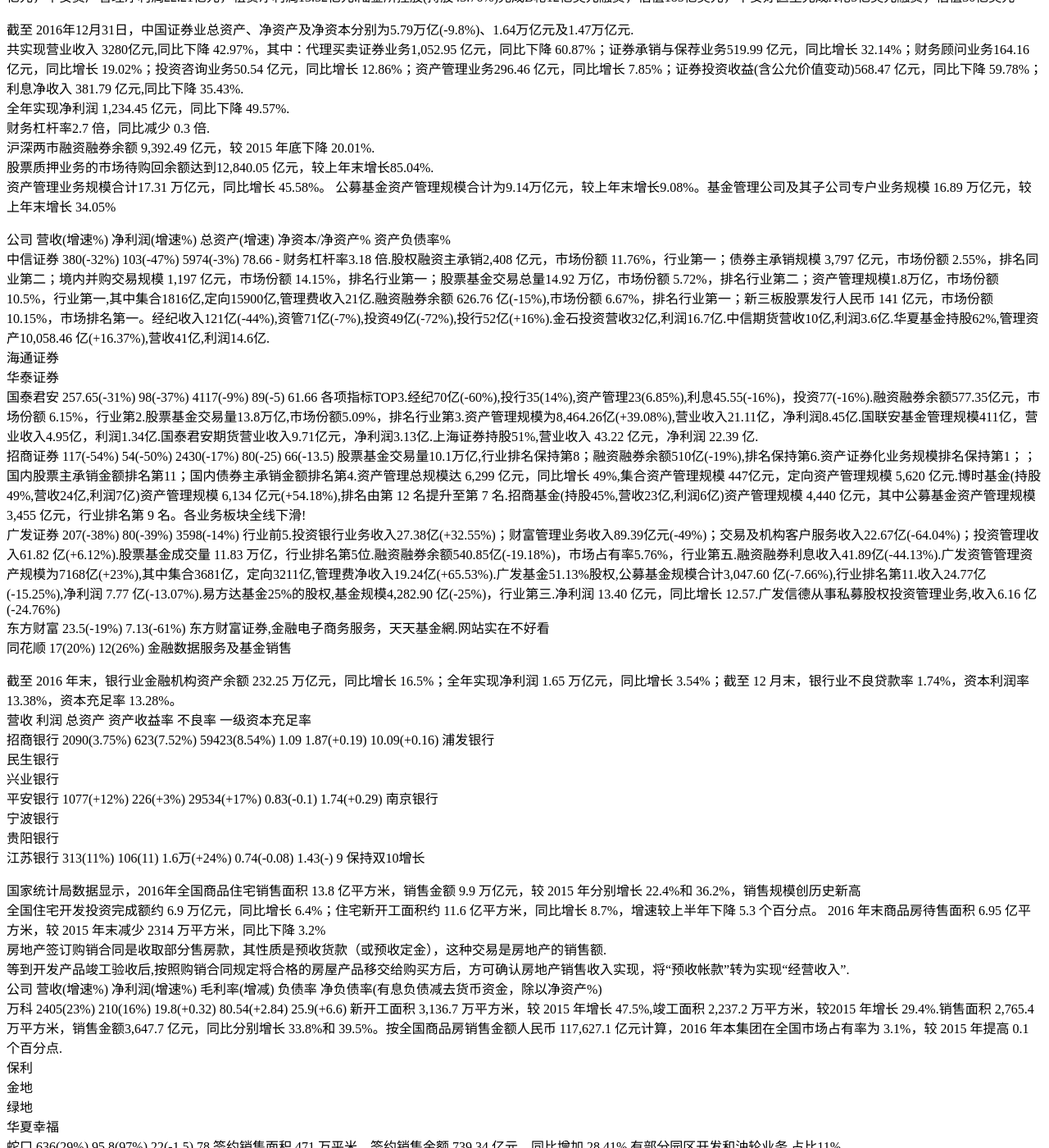
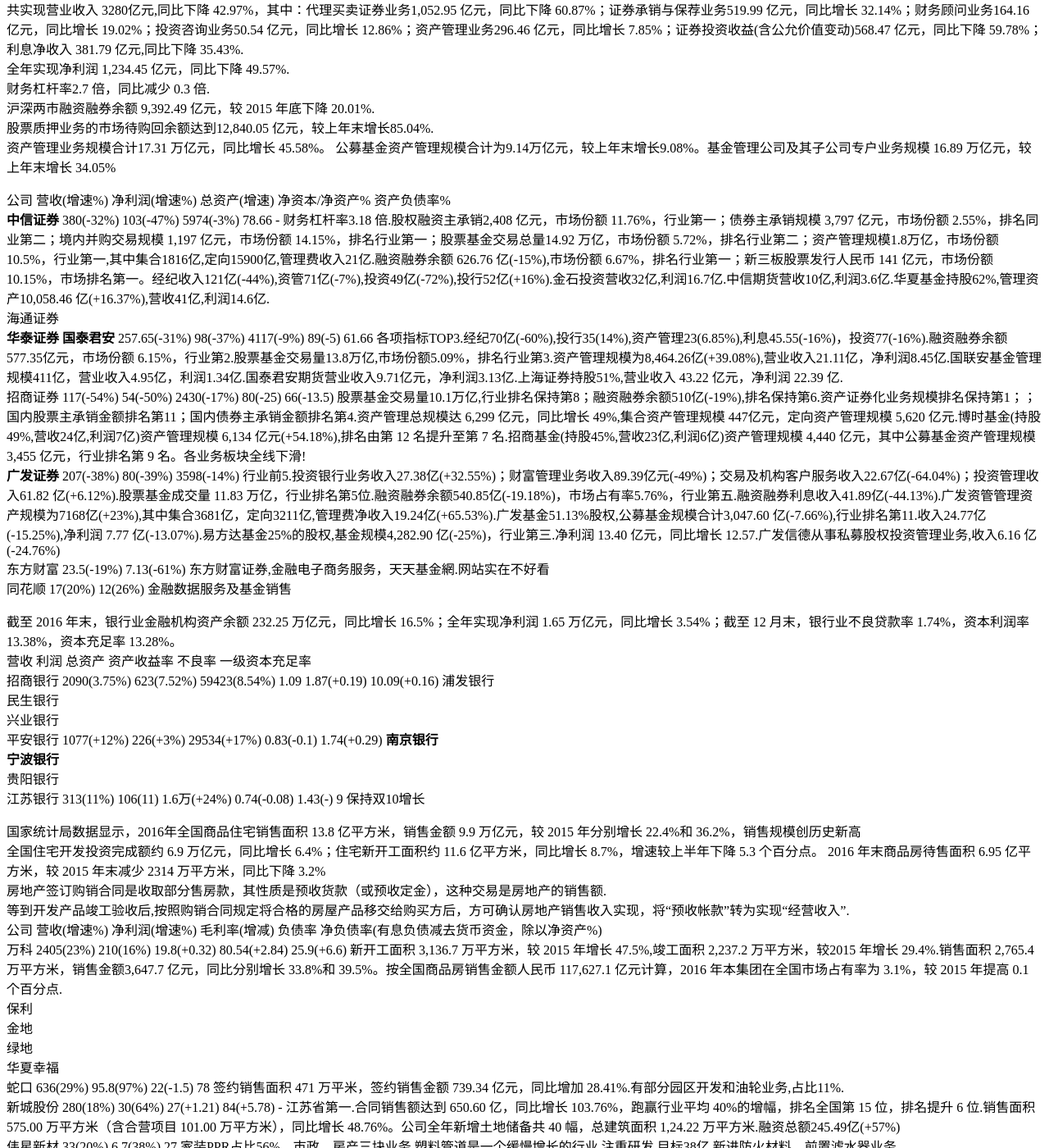
Before and after one commit to kingofhawks/kingofhawks.github.io, a Jekyll site: the page built from _posts/2017-02-20-重点上市公司2016年报汇总.md, in a window 1280 px wide and 1400 px high, scrolled down 3770 px. Shown: the whole window at 82% size. Built offline with Jekyll 4.4.1, drawn with Linux system fonts in a browser that asks for light colours; our own code applies the rules of GitHub Pages for plain Markdown files; Markdown is read by kramdown in place of the engine named in the settings; some of the changed text lies outside the part shown.

```diff
--- a/_posts/2017-02-20-重点上市公司2016年报汇总.md
+++ b/_posts/2017-02-20-重点上市公司2016年报汇总.md
@@ -136,12 +134,12 @@
 
 
 公司        营收(增速%)       净利润(增速%)      总资产(增速)   净资本/净资产%    资产负债率%
-中信证券    380(-32%)        103(-47%)          5974(-3%)     78.66              -            财务杠杆率3.18 倍.股权融资主承销2,408 亿元，市场份额 11.76%，行业第一；债券主承销规模 3,797 亿元，市场份额 2.55%，排名同业第二；境内并购交易规模 1,197 亿元，市场份额 14.15%，排名行业第一；股票基金交易总量14.92 万亿，市场份额 5.72%，排名行业第二；资产管理规模1.8万亿，市场份额 10.5%，行业第一,其中集合1816亿,定向15900亿,管理费收入21亿.融资融券余额 626.76 亿(-15%),市场份额 6.67%，排名行业第一；新三板股票发行人民币 141 亿元，市场份额 10.15%，市场排名第一。经纪收入121亿(-44%),资管71亿(-7%),投资49亿(-72%),投行52亿(+16%).金石投资营收32亿,利润16.7亿.中信期货营收10亿,利润3.6亿.华夏基金持股62%,管理资产10,058.46 亿(+16.37%),营收41亿,利润14.6亿.
+**中信证券** 380(-32%)        103(-47%)          5974(-3%)     78.66              -            财务杠杆率3.18 倍.股权融资主承销2,408 亿元，市场份额 11.76%，行业第一；债券主承销规模 3,797 亿元，市场份额 2.55%，排名同业第二；境内并购交易规模 1,197 亿元，市场份额 14.15%，排名行业第一；股票基金交易总量14.92 万亿，市场份额 5.72%，排名行业第二；资产管理规模1.8万亿，市场份额 10.5%，行业第一,其中集合1816亿,定向15900亿,管理费收入21亿.融资融券余额 626.76 亿(-15%),市场份额 6.67%，排名行业第一；新三板股票发行人民币 141 亿元，市场份额 10.15%，市场排名第一。经纪收入121亿(-44%),资管71亿(-7%),投资49亿(-72%),投行52亿(+16%).金石投资营收32亿,利润16.7亿.中信期货营收10亿,利润3.6亿.华夏基金持股62%,管理资产10,058.46 亿(+16.37%),营收41亿,利润14.6亿.
 海通证券
-华泰证券
-国泰君安    257.65(-31%)      98(-37%)         4117(-9%)      89(-5)             61.66      各项指标TOP3.经纪70亿(-60%),投行35(14%),资产管理23(6.85%),利息45.55(-16%)，投资77(-16%).融资融券余额577.35亿元，市场份额 6.15%，行业第2.股票基金交易量13.8万亿,市场份额5.09%，排名行业第3.资产管理规模为8,464.26亿(+39.08%),营业收入21.11亿，净利润8.45亿.国联安基金管理规模411亿，营业收入4.95亿，利润1.34亿.国泰君安期货营业收入9.71亿元，净利润3.13亿.上海证券持股51%,营业收入 43.22 亿元，净利润 22.39 亿.
+**华泰证券**
+**国泰君安**  257.65(-31%)      98(-37%)         4117(-9%)      89(-5)             61.66      各项指标TOP3.经纪70亿(-60%),投行35(14%),资产管理23(6.85%),利息45.55(-16%)，投资77(-16%).融资融券余额577.35亿元，市场份额 6.15%，行业第2.股票基金交易量13.8万亿,市场份额5.09%，排名行业第3.资产管理规模为8,464.26亿(+39.08%),营业收入21.11亿，净利润8.45亿.国联安基金管理规模411亿，营业收入4.95亿，利润1.34亿.国泰君安期货营业收入9.71亿元，净利润3.13亿.上海证券持股51%,营业收入 43.22 亿元，净利润 22.39 亿.
 招商证券    117(-54%)         54(-50%)         2430(-17%)     80(-25)            66(-13.5)   股票基金交易量10.1万亿,行业排名保持第8；融资融券余额510亿(-19%),排名保持第6.资产证券化业务规模排名保持第1；；国内股票主承销金额排名第11；国内债券主承销金额排名第4.资产管理总规模达 6,299 亿元，同比增长 49%,集合资产管理规模 447亿元，定向资产管理规模 5,620 亿元.博时基金(持股49%,营收24亿,利润7亿)资产管理规模 6,134 亿元(+54.18%),排名由第 12 名提升至第 7 名.招商基金(持股45%,营收23亿,利润6亿)资产管理规模 4,440 亿元，其中公募基金资产管理规模 3,455 亿元，行业排名第 9 名。各业务板块全线下滑!
-广发证券    207(-38%)         80(-39%)         3598(-14%)   行业前5.投资银行业务收入27.38亿(+32.55%)；财富管理业务收入89.39亿元(-49%)；交易及机构客户服务收入22.67亿(-64.04%)；投资管理收入61.82 亿(+6.12%).股票基金成交量 11.83 万亿，行业排名第5位.融资融券余额540.85亿(-19.18%)，市场占有率5.76%，行业第五.融资融券利息收入41.89亿(-44.13%).广发资管管理资产规模为7168亿(+23%),其中集合3681亿，定向3211亿,管理费净收入19.24亿(+65.53%).广发基金51.13%股权,公募基金规模合计3,047.60 亿(-7.66%),行业排名第11.收入24.77亿(-15.25%),净利润 7.77 亿(-13.07%).易方达基金25%的股权,基金规模4,282.90 亿(-25%)，行业第三.净利润 13.40 亿元，同比增长 12.57.广发信德从事私募股权投资管理业务,收入6.16 亿(-24.76%)
+**广发证券** 207(-38%)         80(-39%)         3598(-14%)   行业前5.投资银行业务收入27.38亿(+32.55%)；财富管理业务收入89.39亿元(-49%)；交易及机构客户服务收入22.67亿(-64.04%)；投资管理收入61.82 亿(+6.12%).股票基金成交量 11.83 万亿，行业排名第5位.融资融券余额540.85亿(-19.18%)，市场占有率5.76%，行业第五.融资融券利息收入41.89亿(-44.13%).广发资管管理资产规模为7168亿(+23%),其中集合3681亿，定向3211亿,管理费净收入19.24亿(+65.53%).广发基金51.13%股权,公募基金规模合计3,047.60 亿(-7.66%),行业排名第11.收入24.77亿(-15.25%),净利润 7.77 亿(-13.07%).易方达基金25%的股权,基金规模4,282.90 亿(-25%)，行业第三.净利润 13.40 亿元，同比增长 12.57.广发信德从事私募股权投资管理业务,收入6.16 亿(-24.76%)
 东方财富   23.5(-19%)      7.13(-61%)     东方财富证券,金融电子商务服务，天天基金網.网站实在不好看
 同花顺     17(20%)         12(26%)        金融数据服务及基金销售
 
@@ -152,8 +150,8 @@
 民生银行
 兴业银行
 平安银行    1077(+12%)       226(+3%)      29534(+17%)     0.83(-0.1)            1.74(+0.29)
-南京银行
-宁波银行
+**南京银行**
+**宁波银行**
 贵阳银行
 江苏银行     313(11%)        106(11)       1.6万(+24%)      0.74(-0.08)           1.43(-)                 9     保持双10增长
 
```
Also changed, not shown: other parts of _posts/2017-02-20-重点上市公司2016年报汇总.md (+3 -5 lines).
